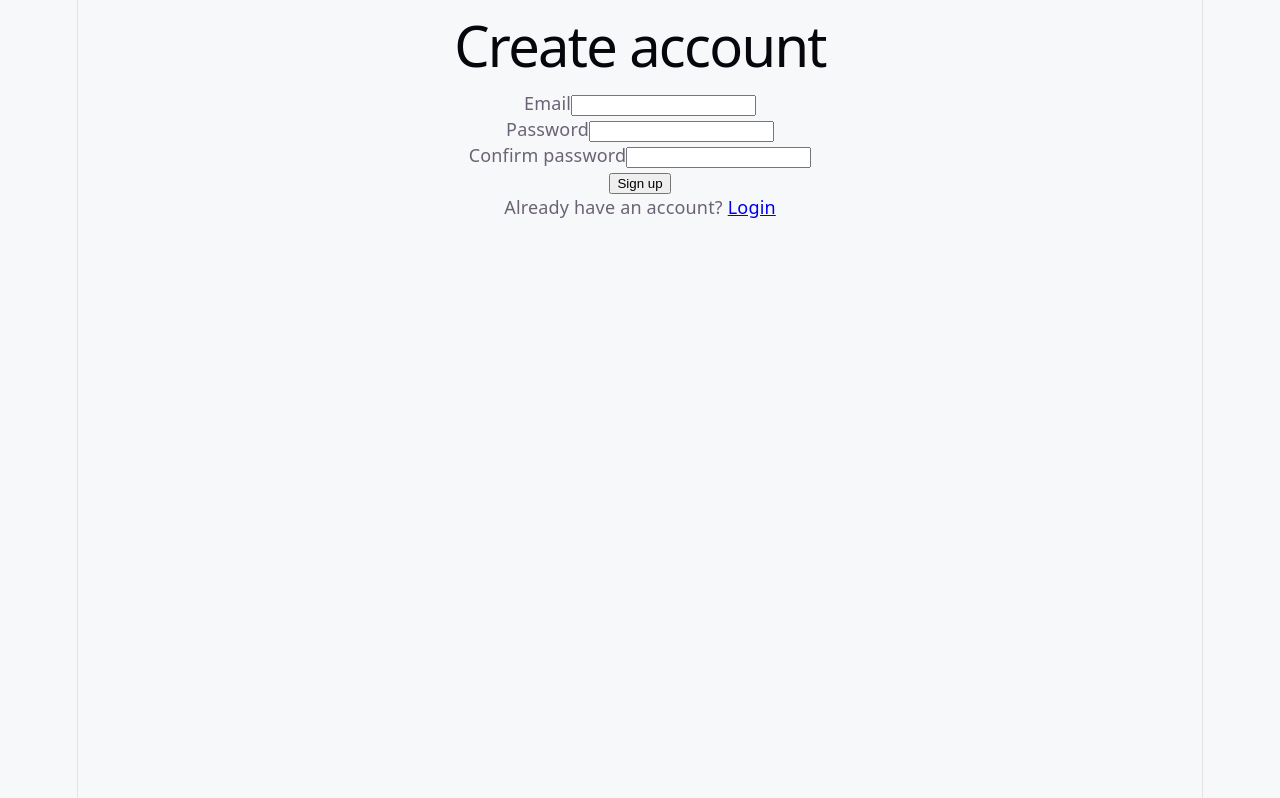
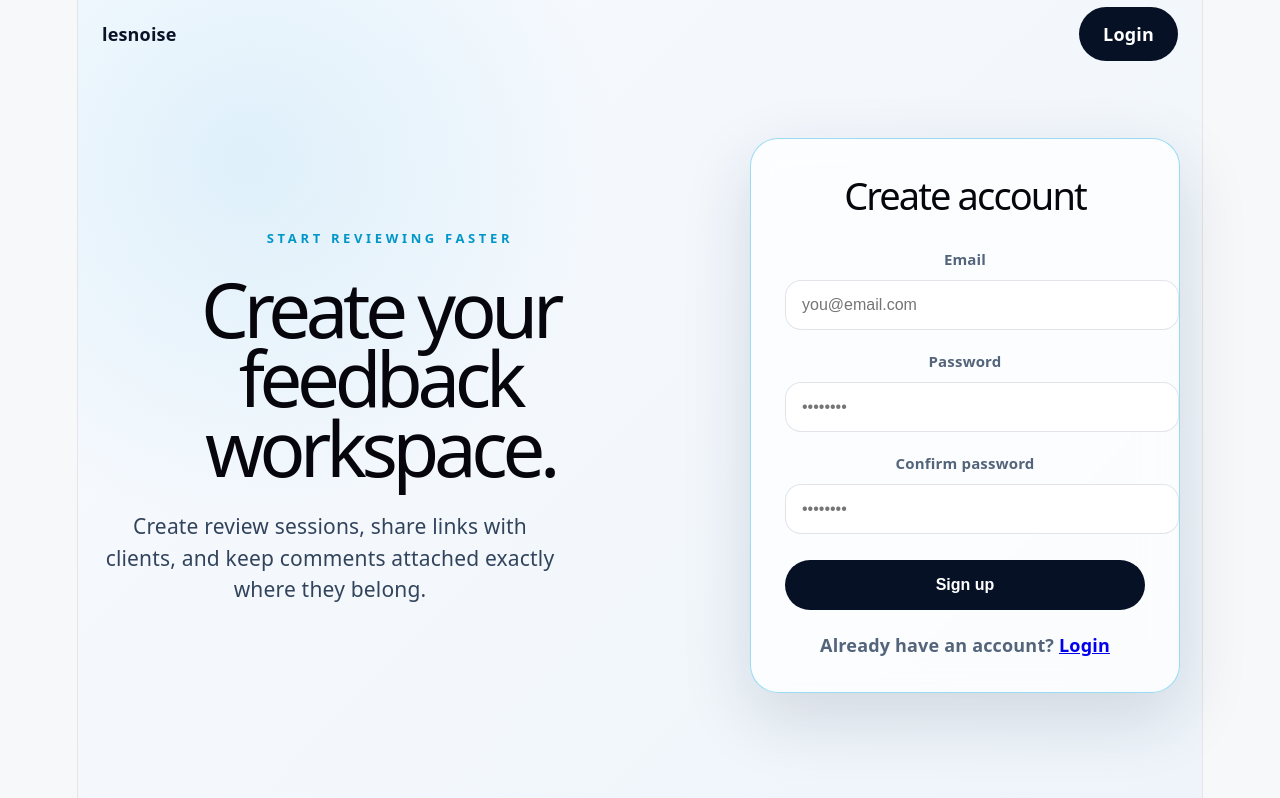
Before and after one commit to emiliagrama/lesnoise-frontend, a React app: page /signup in a window 1280 px wide. Built offline with nearby package versions, Linux system fonts and the light colour scheme; the HTML template or start-up script is replaced by a standard one.

Commit message:
Design login and signup pages to match landing page

```diff
--- /dev/null
+++ b/src/pages/Login.css
@@ -0,0 +1,148 @@
+.login-page {
+  min-height: 100vh;
+  background:
+    radial-gradient(circle at 15% 20%, rgba(138, 204, 235, 0.22), transparent 32%),
+    linear-gradient(135deg, #f8fbff 0%, #eef4fa 100%);
+  color: #070814;
+}
+
+.login-nav {
+  height: 68px;
+  padding: 0 24px;
+  display: flex;
+  align-items: center;
+  justify-content: space-between;
+}
+
+.login-logo {
+  color: #0b1328;
+  text-decoration: none;
+  font-size: 18px;
+  font-weight: 500;
+}
+
+.login-nav-btn {
+  background: #071126;
+  color: white;
+  text-decoration: none;
+  padding: 14px 24px;
+  border-radius: 999px;
+  font-weight: 700;
+}
+
+.login-shell {
+  width: min(1080px, calc(100% - 40px));
+  margin: 70px auto 0;
+  display: grid;
+  grid-template-columns: 1fr 420px;
+  gap: 70px;
+  align-items: center;
+}
+
+.login-eyebrow {
+  color: #0097c8;
+  text-transform: uppercase;
+  letter-spacing: 0.28em;
+  font-size: 13px;
+  font-weight: 800;
+  margin-bottom: 22px;
+}
+
+.login-copy h1 {
+  max-width: 560px;
+  font-size: clamp(44px, 6vw, 76px);
+  line-height: 0.92;
+  letter-spacing: -0.07em;
+  margin: 0;
+}
+
+.login-copy p:not(.login-eyebrow) {
+  max-width: 460px;
+  margin-top: 28px;
+  font-size: 21px;
+  line-height: 1.5;
+  color: #32445c;
+}
+
+.login-card {
+  background: rgba(255, 255, 255, 0.72);
+  border: 1px solid rgba(74, 191, 235, 0.55);
+  border-radius: 28px;
+  padding: 34px;
+  box-shadow: 0 24px 70px rgba(14, 36, 56, 0.14);
+  backdrop-filter: blur(18px);
+}
+
+.login-card h2 {
+  font-size: 38px;
+  letter-spacing: -0.05em;
+  margin: 0 0 28px;
+}
+
+.login-card form {
+  display: grid;
+  gap: 18px;
+}
+
+.login-card label {
+  display: grid;
+  gap: 8px;
+  color: #53647b;
+  font-size: 15px;
+  font-weight: 600;
+}
+
+.login-card input {
+  width: 100%;
+  border: 1px solid rgba(91, 111, 134, 0.18);
+  border-radius: 16px;
+  padding: 15px 16px;
+  font-size: 16px;
+  background: rgba(255, 255, 255, 0.9);
+  color: #071126;
+  outline: none;
+}
+
+.login-card input:focus {
+  border-color: #43bde7;
+  box-shadow: 0 0 0 4px rgba(67, 189, 231, 0.14);
+}
+
+.login-card button {
+  margin-top: 8px;
+  border: none;
+  border-radius: 999px;
+  padding: 16px 22px;
+  background: #071126;
+  color: white;
+  font-size: 16px;
+  font-weight: 800;
+  cursor: pointer;
+}
+
+.login-card button:hover {
+  transform: translateY(-1px);
+  box-shadow: 0 14px 30px rgba(7, 17, 38, 0.22);
+}
+
+.login-error {
+  margin: 0;
+  color: #c0392b;
+  font-weight: 700;
+}
+
+@media (max-width: 850px) {
+  .login-shell {
+    margin-top: 40px;
+    grid-template-columns: 1fr;
+    gap: 36px;
+  }
+
+  .login-copy h1 {
+    font-size: 48px;
+  }
+
+  .login-copy p:not(.login-eyebrow) {
+    font-size: 18px;
+  }
+}
--- a/src/pages/Login.jsx
+++ b/src/pages/Login.jsx
@@ -1,6 +1,7 @@
 import { useState } from "react";
-import { useNavigate } from "react-router-dom";
+import { useNavigate, Link } from "react-router-dom";
 import api from "../lib/api";
+import "./Login.css";
 
 export default function Login() {
   const navigate = useNavigate();
@@ -14,55 +15,65 @@ export default function Login() {
     setError("");
 
     try {
-      const res = await api.post("/api/login", {
-        email,
-        password,
-      });
+      const res = await api.post("/api/login", { email, password });
 
       localStorage.setItem("token", res.data.token);
       navigate("/dashboard");
     } catch (err) {
       console.error("LOGIN ERROR:", err);
       console.error("LOGIN ERROR RESPONSE:", err.response?.data);
-      setError("Login failed");
+      setError("Invalid email or password.");
     }
   };
 
   return (
-    <div style={{ padding: "40px", maxWidth: "400px", margin: "0 auto" }}>
-      <h1>Login</h1>
+    <main className="login-page">
+      <nav className="login-nav">
+        <Link to="/" className="login-logo">lesnoise</Link>
+        <Link to="/signup" className="login-nav-btn">Sign up</Link>
+      </nav>
+
+      <section className="login-shell">
+        <div className="login-copy">
+          <p className="login-eyebrow">Welcome back</p>
+          <h1>Login to your review workspace.</h1>
+          <p>
+            Continue managing feedback, comments, and client review sessions.
+          </p>
+        </div>
+
+        <div className="login-card">
+          <h2>Login</h2>
 
           <form onSubmit={handleSubmit}>
-        <div style={{ marginBottom: "16px" }}>
-          <label>Email</label>
+            <label>
+              Email
               <input
                 type="email"
                 value={email}
                 onChange={(e) => setEmail(e.target.value)}
                 required
-            style={{ display: "block", width: "100%", padding: "8px", marginTop: "6px" }}
+                placeholder="you@email.com"
               />
-        </div>
+            </label>
 
-        <div style={{ marginBottom: "16px" }}>
-          <label>Password</label>
+            <label>
+              Password
               <input
                 type="password"
                 value={password}
                 onChange={(e) => setPassword(e.target.value)}
                 required
-            style={{ display: "block", width: "100%", padding: "8px", marginTop: "6px" }}
+                placeholder="••••••••"
               />
-        </div>
+            </label>
 
             <button type="submit">Login</button>
+
+            {error && <p className="login-error">{error}</p>}
           </form>
-
-      {error && (
-        <p style={{ color: "red", marginTop: "16px" }}>
-          {error}
-        </p>
-      )}
         </div>
+      </section>
+    </main>
   );
 }
--- /dev/null
+++ b/src/pages/Signup.css
@@ -0,0 +1,151 @@
+.signup-page {
+  min-height: 100vh;
+  background:
+    radial-gradient(circle at 15% 20%, rgba(138, 204, 235, 0.22), transparent 32%),
+    linear-gradient(135deg, #f8fbff 0%, #eef4fa 100%);
+  color: #070814;
+}
+
+.signup-nav {
+  height: 68px;
+  padding: 0 24px;
+  display: flex;
+  align-items: center;
+  justify-content: space-between;
+}
+
+.signup-logo,
+.signup-nav-link {
+  color: #0b1328;
+  text-decoration: none;
+  font-weight: 700;
+}
+
+.signup-nav-link {
+  background: #071126;
+  color: white;
+  padding: 14px 24px;
+  border-radius: 999px;
+}
+
+.signup-shell {
+  width: min(1080px, calc(100% - 40px));
+  margin: 70px auto 0;
+  display: grid;
+  grid-template-columns: 1fr 430px;
+  gap: 70px;
+  align-items: center;
+}
+
+.signup-eyebrow {
+  color: #0097c8;
+  text-transform: uppercase;
+  letter-spacing: 0.28em;
+  font-size: 13px;
+  font-weight: 800;
+}
+
+.signup-copy h1 {
+  max-width: 560px;
+  font-size: clamp(44px, 6vw, 76px);
+  line-height: 0.92;
+  letter-spacing: -0.07em;
+  margin: 22px 0 0;
+}
+
+.signup-copy p:not(.signup-eyebrow) {
+  max-width: 460px;
+  margin-top: 28px;
+  font-size: 21px;
+  line-height: 1.5;
+  color: #32445c;
+}
+
+.signup-card {
+  background: rgba(255, 255, 255, 0.72);
+  border: 1px solid rgba(74, 191, 235, 0.55);
+  border-radius: 28px;
+  padding: 34px;
+  box-shadow: 0 24px 70px rgba(14, 36, 56, 0.14);
+  backdrop-filter: blur(18px);
+}
+
+.signup-card h2 {
+  font-size: 38px;
+  letter-spacing: -0.05em;
+  margin: 0 0 28px;
+}
+
+.signup-card form {
+  display: grid;
+  gap: 18px;
+}
+
+.signup-card label {
+  display: grid;
+  gap: 8px;
+  color: #53647b;
+  font-size: 15px;
+  font-weight: 600;
+}
+
+.signup-card input {
+  width: 100%;
+  border: 1px solid rgba(91, 111, 134, 0.18);
+  border-radius: 16px;
+  padding: 15px 16px;
+  font-size: 16px;
+  background: rgba(255, 255, 255, 0.9);
+  color: #071126;
+  outline: none;
+}
+
+.signup-card input:focus {
+  border-color: #43bde7;
+  box-shadow: 0 0 0 4px rgba(67, 189, 231, 0.14);
+}
+
+.signup-card button {
+  margin-top: 8px;
+  border: none;
+  border-radius: 999px;
+  padding: 16px 22px;
+  background: #071126;
+  color: white;
+  font-size: 16px;
+  font-weight: 800;
+  cursor: pointer;
+}
+
+.signup-switch {
+  margin: 22px 0 0;
+  color: #53647b;
+  font-weight: 600;
+}
+
+.signup -switch a {
+  color: #071126;
+  font-weight: 800;
+}
+
+.signup-error {
+  margin: 0;
+  color: #c0392b;
+  font-weight: 700;
+}
+
+@media (max-width: 850px) {
+  .signup-shell {
+    margin-top: 40px;
+    grid-template-columns: 1fr;
+    gap: 36px;
+  }
+
+  .signup-copy h1 {
+    font-size: 48px;
+  }
+
+  .signup-copy p:not(.signup-eyebrow) {
+    font-size: 18px;
+  }
+}
--- a/src/pages/Signup.jsx
+++ b/src/pages/Signup.jsx
@@ -1,5 +1,7 @@
 import { useState } from "react";
 import { useNavigate, Link } from "react-router-dom";
+import api from "../lib/api";
+import "./Signup.css";
 
 export default function Signup() {
   const navigate = useNavigate();
@@ -7,86 +9,91 @@ export default function Signup() {
   const [email, setEmail] = useState("");
   const [password, setPassword] = useState("");
   const [passwordConfirmation, setPasswordConfirmation] = useState("");
+  const [error, setError] = useState("");
 
   const handleSignup = async (e) => {
     e.preventDefault();
+    setError("");
 
     try {
-      const response = await fetch("http://localhost:3000/api/signup", {
-        method: "POST",
-        headers: {
-          "Content-Type": "application/json",
-        },
-        body: JSON.stringify({
+      const res = await api.post("/api/signup", {
         email,
         password,
         password_confirmation: passwordConfirmation,
-        }),
       });
 
-      const data = await response.json();
-
-      if (response.ok) {
-        localStorage.setItem("token", data.token);
-
+      localStorage.setItem("token", res.data.token);
       navigate("/dashboard");
-      } else {
-        alert(data.error || "Signup failed");
-      }
-    } catch (error) {
-      console.error(error);
-      alert("Something went wrong");
+    } catch (err) {
+      console.error("SIGNUP ERROR:", err);
+      setError(err.response?.data?.error || "Signup failed.");
     }
   };
 
   return (
-    <div className="auth-page">
-      <div className="auth-card">
-        <h1>Create account</h1>
+    <main className="signup-page">
+      <nav className="signup-nav">
+        <Link to="/" className="signup-logo">lesnoise</Link>
+        <Link to="/login" className="signup-nav-link">Login</Link>
+      </nav>
+
+      <section className="signup-shell">
+        <div className="signup-copy">
+          <p className="signup-eyebrow">Start reviewing faster</p>
+          <h1>Create your feedback workspace.</h1>
+          <p>
+            Create review sessions, share links with clients, and keep comments
+            attached exactly where they belong.
+          </p>
+        </div>
+
+        <div className="signup-card">
+          <h2>Create account</h2>
 
           <form onSubmit={handleSignup}>
-          <div className="auth-field">
-            <label>Email</label>
-
+            <label>
+              Email
               <input
                 type="email"
                 value={email}
                 onChange={(e) => setEmail(e.target.value)}
                 required
+                placeholder="you@email.com"
               />
-          </div>
+            </label>
 
-          <div className="auth-field">
-            <label>Password</label>
-
+            <label>
+              Password
               <input
                 type="password"
                 value={password}
                 onChange={(e) => setPassword(e.target.value)}
                 required
+                placeholder="••••••••"
               />
-          </div>
+            </label>
 
-          <div className="auth-field">
-            <label>Confirm password</label>
-
+            <label>
+              Confirm password
               <input
                 type="password"
                 value={passwordConfirmation}
                 onChange={(e) => setPasswordConfirmation(e.target.value)}
                 required
+                placeholder="••••••••"
               />
-          </div>
+            </label>
 
-          <button type="submit" className="auth-button">
-            Sign up
-          </button>
+            <button type="submit">Sign up</button>
+
+            {error && <p className="signup-error">{error}</p>}
           </form>
 
-        <p className="auth-switch">
+          <p className="signup-switch">
             Already have an account? <Link to="/login">Login</Link>
           </p>
         </div>
-    </div>
+      </section>
+    </main>
   );
 }
```
Also changed, not shown: src/pages/HomePage.css (+2 -13 lines). Lines whose indentation alone changed are shown as unchanged.
